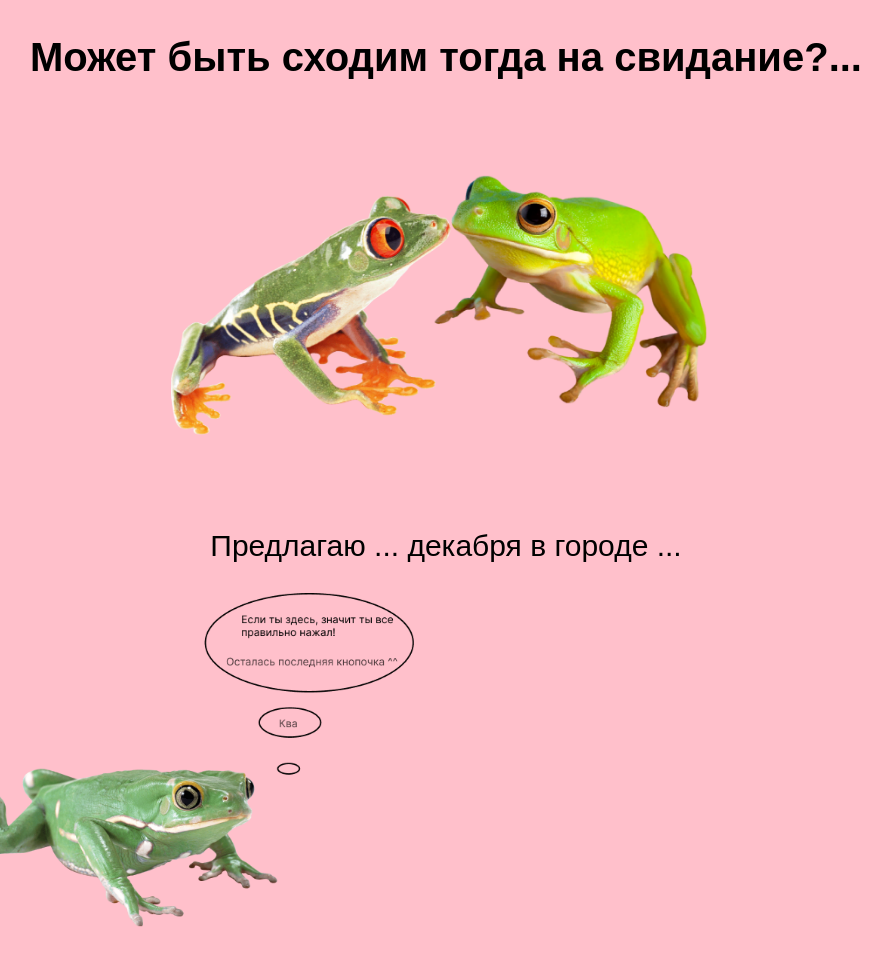
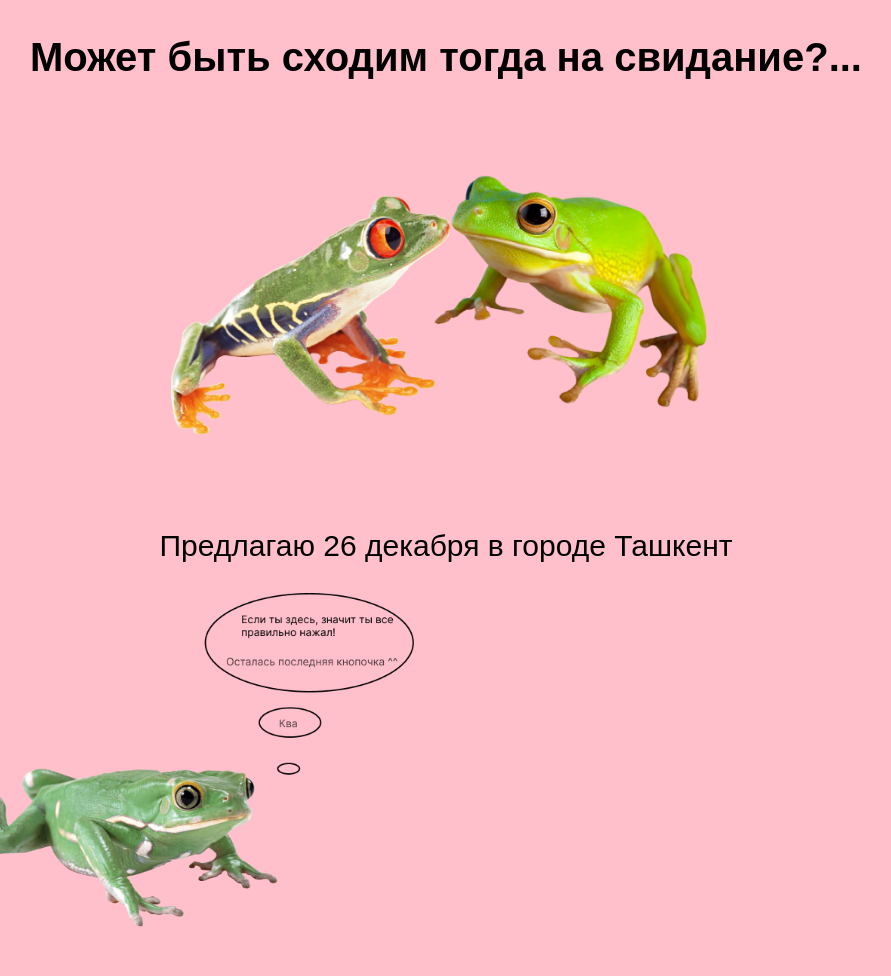
Before and after one commit to Vkatarsis/final, a plain HTML site: page index.html in a window 1280 px wide. Shown: the top 976 px of the page, without its empty margins (194-1085 px from the left). Drawn offline with Linux system fonts and the light colour scheme.

Commit message:
Update index.html

```diff
--- a/index.html
+++ b/index.html
@@ -15,7 +15,7 @@
         <img src="image\лягушки2.png"; width="550px";>
     </div>
     <div class="text2">
-        <p> Предлагаю ... декабря в городе ...</p>
+        <p> Предлагаю 26 декабря в городе Ташкент </p>
     </div>
     <div>
         <img src="image\лягушка последняя (2).png"; width="600px">
```
